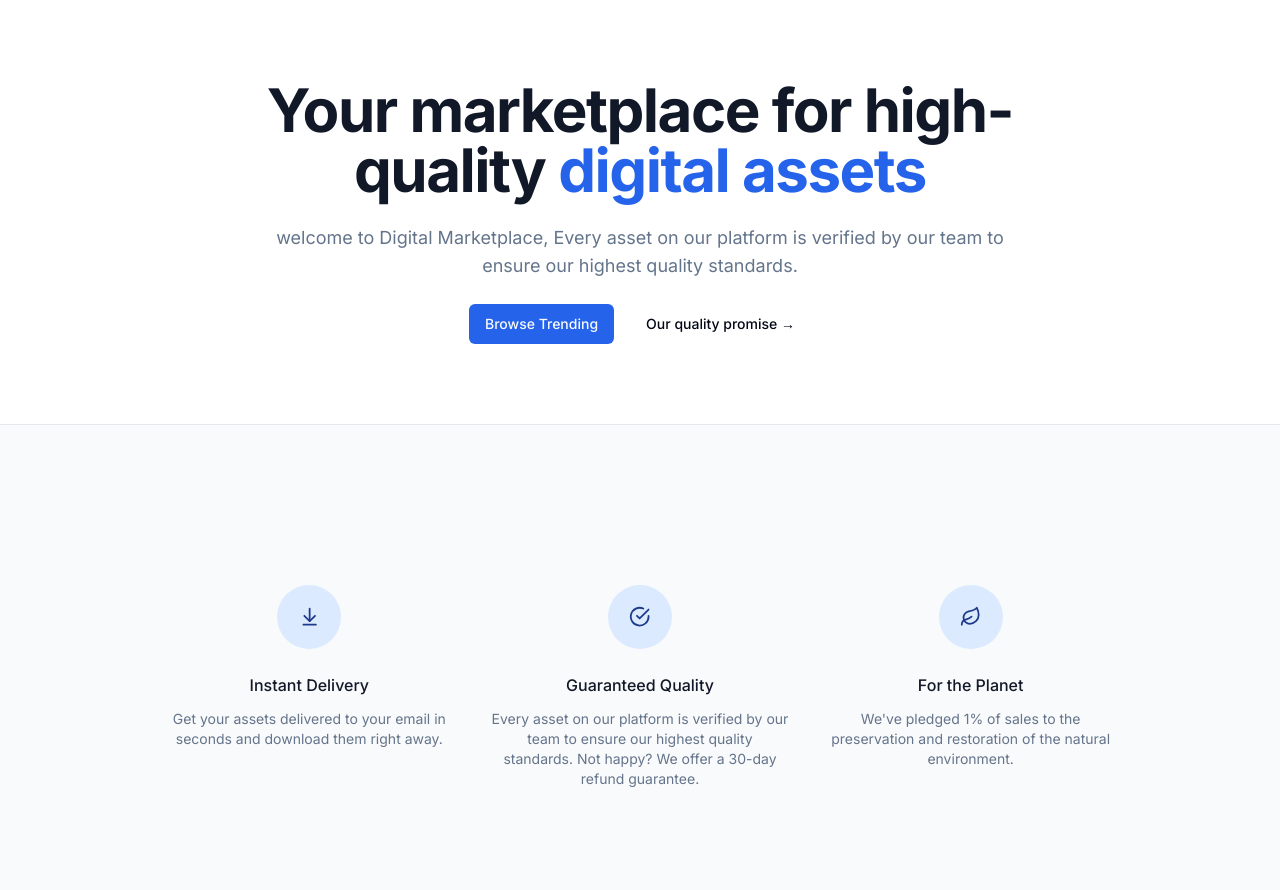
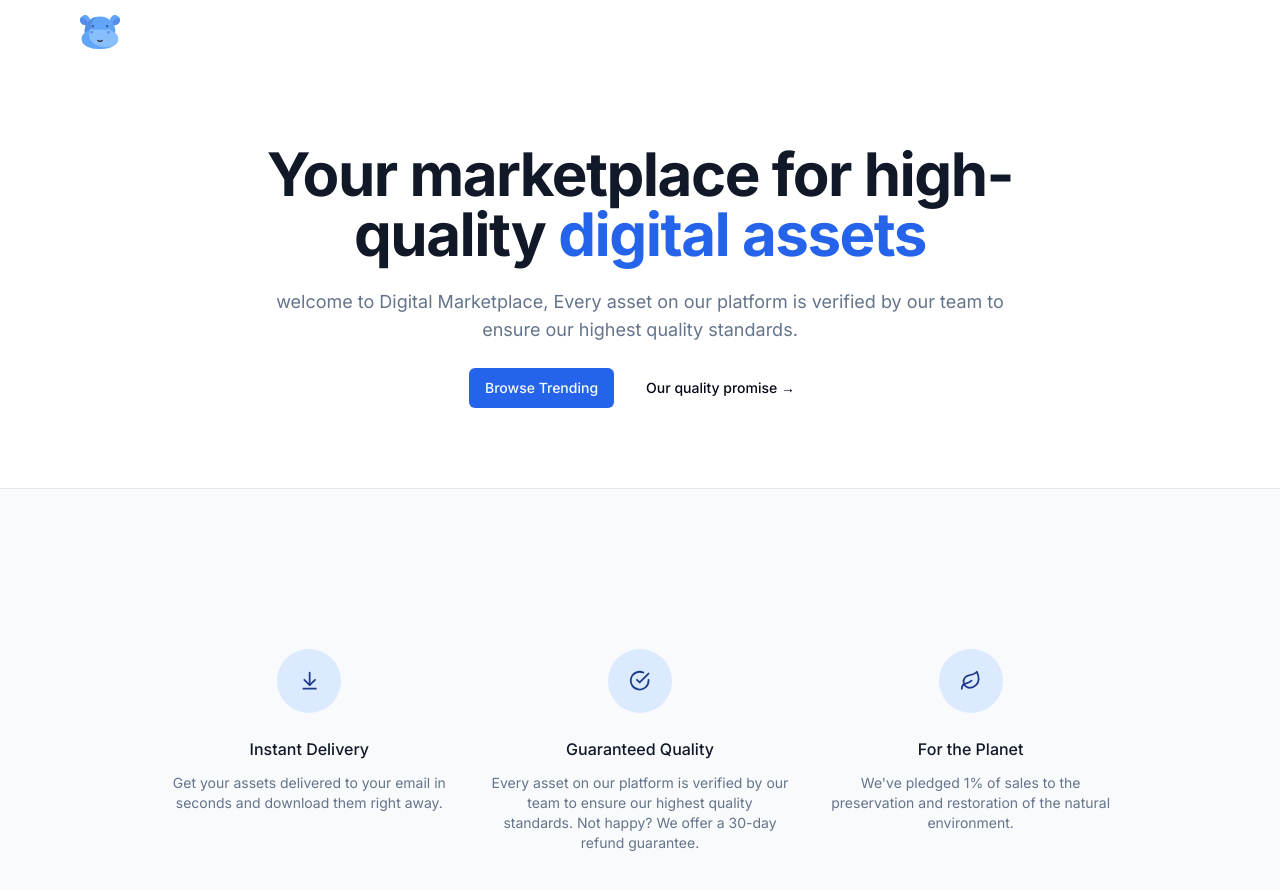
Before and after one commit to NadirBakhsh/digital-marketplace, a Next.js app: page / in a window 1280 px wide. Shown: the top 890 px of the page. Built offline with nearby package versions, Linux system fonts and the light colour scheme.

Commit message:
Navbar added with logo

```diff
--- a/src/app/layout.tsx
+++ b/src/app/layout.tsx
@@ -2,6 +2,7 @@
 import { Inter } from "next/font/google";
 import "./globals.css";
 import { cn } from "@/lib/utils";
+import NavBar from "@/components/NavBar";
 
 const inter = Inter({ subsets: ["latin"] });
 
@@ -21,6 +22,7 @@
         className={cn("relative h-full font-sans antialiased", inter.className)}
       >
         <main className="flex flex-col relative min-h-screen">
+          <NavBar />
           <div className="flex-grow flex-1">{children}</div>
         </main>
       </body>
--- /dev/null
+++ b/src/components/Icons.tsx
@@ -0,0 +1,89 @@
+import { LucideProps } from "lucide-react";
+
+export const Icons = {
+  logo: (props: LucideProps) => (
+    <svg {...props} viewBox="0 0 512 512">
+      <g>
+        <path
+          d="M105.67 56.012c24.601 24.601 41.244 81.13 16.643 105.731s-81.13 7.958-105.731-16.643-20.623-60.509 3.978-85.11 60.509-28.579 85.11-3.978z"
+          fill="#60a5fa"
+          data-original="#abdfeb"
+          opacity="1"
+        ></path>
+        <path
+          d="M111.097 169.375c-9.754-53.933-61.535-93.098-102.131-94.531-13.495 22.793-12.381 50.26 7.615 70.256 21.368 21.367 66.817 36.724 94.516 24.275z"
+          fill="#558ce7"
+          data-original="#8bcdd8"
+          opacity="1"
+        ></path>
+        <path
+          d="M406.33 56.012c-24.601 24.601-41.244 81.13-16.643 105.731s81.13 7.958 105.731-16.643 20.623-60.509-3.978-85.11-60.509-28.579-85.11-3.978z"
+          fill="#60a5fa"
+          data-original="#abdfeb"
+          opacity="1"
+        ></path>
+        <path
+          d="M400.903 169.375c9.754-53.933 61.535-93.098 102.13-94.531 13.495 22.793 12.381 50.26-7.615 70.256-21.367 21.367-66.816 36.724-94.515 24.275z"
+          fill="#558ce7"
+          data-original="#8bcdd8"
+          opacity="1"
+        ></path>
+        <ellipse
+          cx="256"
+          cy="244.04"
+          rx="196.34"
+          ry="186.42"
+          fill="#60a5fa"
+          data-original="#abdfeb"
+          opacity="1"
+        ></ellipse>
+        <path
+          d="M165.588 196.685a7.5 7.5 0 0 1-7.5-7.5v-15.008a7.5 7.5 0 0 1 15 0v15.008a7.5 7.5 0 0 1-7.5 7.5zM346.412 196.685a7.5 7.5 0 0 1-7.5-7.5v-15.008a7.5 7.5 0 0 1 15 0v15.008a7.5 7.5 0 0 1-7.5 7.5z"
+          fill="#222222"
+          data-original="#464d59"
+          opacity="1"
+        ></path>
+        <path
+          d="M212.03 62.322c-87.266 18.957-152.372 93.12-152.372 181.723 0 102.957 87.905 186.42 196.342 186.42 19.952 0 39.204-2.835 57.346-8.087C85.074 329.977 119.169 118.281 212.03 62.322z"
+          fill="#558ce7"
+          data-original="#8bcdd8"
+          opacity="1"
+        ></path>
+        <path
+          d="M409.201 247.067c-3.993-1.525-7.205-4.522-9.287-8.256-7.292-13.082-21.262-21.931-37.303-21.931a42.466 42.466 0 0 0-25.912 8.775c-2.706 2.072-6.138 2.964-9.522 2.563-22.448-2.662-46.36-3.941-71.178-3.941-24.818 0-48.73 1.279-71.178 3.941-3.384.401-6.816-.491-9.522-2.563a42.466 42.466 0 0 0-25.912-8.775c-16.04 0-30.01 8.85-37.303 21.931-2.081 3.734-5.293 6.731-9.287 8.256-49.69 18.976-81.141 50.52-81.141 97.301 0 85.459 104.919 128.202 234.342 128.202S490.34 429.827 490.34 344.368c.002-46.782-31.448-78.325-81.139-97.301z"
+          fill="#87befb"
+          data-original="#b9e8ef"
+          opacity="1"
+        ></path>
+        <path
+          d="M256 383.302a44.19 44.19 0 0 1-33.317-15.175 7.5 7.5 0 0 1 11.309-9.855 29.192 29.192 0 0 0 22.009 10.03 29.195 29.195 0 0 0 22.009-10.03 7.501 7.501 0 0 1 11.309 9.855A44.197 44.197 0 0 1 256 383.302z"
+          fill="#222222"
+          data-original="#464d59"
+          opacity="1"
+        ></path>
+        <circle
+          cx="149.39"
+          cy="259.56"
+          r="15.519"
+          fill="#558ce7"
+          data-original="#8bcdd8"
+          opacity="1"
+        ></circle>
+        <circle
+          cx="362.61"
+          cy="259.56"
+          r="15.519"
+          fill="#558ce7"
+          data-original="#8bcdd8"
+          opacity="1"
+        ></circle>
+        <path
+          d="M416.18 443.185c-246.851 43.269-311.115-113.303-300.169-158.197.615-2.522.695-5.142.379-7.719-2.455-20.031 5.053-45.274 18.266-57.764a42.819 42.819 0 0 0-22.705 19.548c-2.002 3.647-5.171 6.496-9.059 7.978-49.745 18.972-81.235 50.526-81.235 97.337 0 85.459 104.919 128.202 234.342 128.202 61.953 0 118.279-9.801 160.181-29.385z"
+          fill="#60a5fa"
+          data-original="#abdfeb"
+          opacity="1"
+        ></path>
+      </g>
+    </svg>
+  ),
+};
--- /dev/null
+++ b/src/components/NavBar.tsx
@@ -0,0 +1,24 @@
+import { Icons } from "./Icons"
+import MaxWidthWrapper from "./MaxWidthWrapper"
+
+ const NavBar = ({}) => {
+  return (
+    <div className="bg-white sticky z-50 top-0 inset-x-0 h-16">
+        <header className="relative bg-white">
+            <MaxWidthWrapper>
+                <div className="borer-b border-gray-200">
+                    <div className="h-16 flex items-center">
+                        {/* mobile menu TODO */}
+
+                        <div className="ml-4 flex lg:ml-0">
+                            <Icons.logo className="h-10 w-10" />
+                        </div>
+                    </div>
+                </div>
+            </MaxWidthWrapper>
+        </header>
+    </div>
+  )
+}
+
+export default NavBar
```
